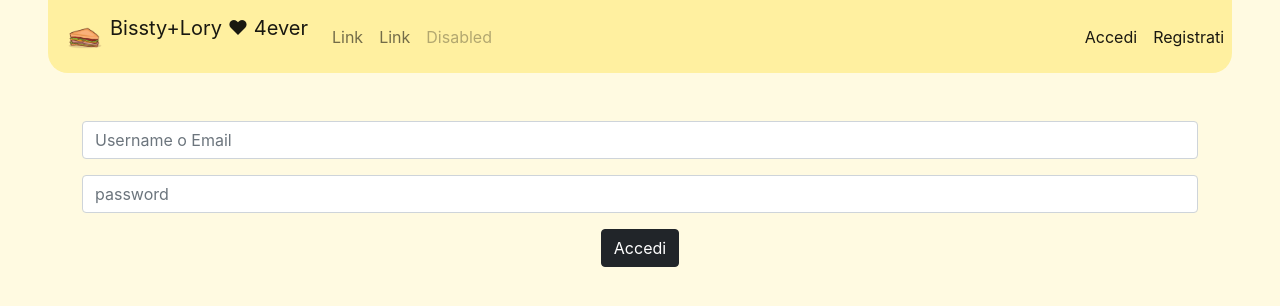
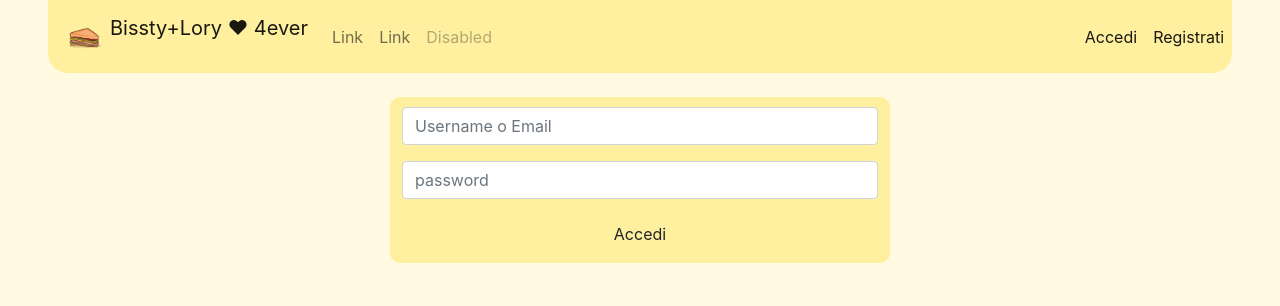
Before and after one commit to Bissty23/Progetto_PCTO_5H, a React (Create React App) app in the folder Progetto Tps-It/react-pcto/: page /Accedi in a window 1280 px wide. Shown: the top 306 px of the page. Built offline with nearby package versions, Linux system fonts and the light colour scheme.

Commit message:
Modifiche

```diff
--- a/Progetto Tps-It/react-pcto/src/Pagine/Accedi/Accedi.css
+++ b/Progetto Tps-It/react-pcto/src/Pagine/Accedi/Accedi.css
@@ -1,3 +1,13 @@
 .alert{
     display: none
 }
+
+.container{
+    background-color: var(--navbarcolor);
+    border-radius: 10px;
+    width: 500px;
+    height: auto;
+
+    padding-top: 10px;
+    padding-bottom: 10px;
+}
--- a/Progetto Tps-It/react-pcto/src/Pagine/Accedi/Accedi.js
+++ b/Progetto Tps-It/react-pcto/src/Pagine/Accedi/Accedi.js
@@ -9,7 +9,7 @@ class Accedi extends React.Component {
   render() {
 
     return(
-      <div className="container mt-4">
+      <div className="container">
 
         <div class="alert alert-danger" role="alert">
           <a id="errore"/>
@@ -23,7 +23,7 @@ class Accedi extends React.Component {
           <input onKeyPress={ (event) => {if (event.key === 'Enter') this.GetAccount()} } type="password" className="form-control" placeholder="password" id="InPassword"/>
         </div>
 
-        <input onClick={() => this.GetAccount()} type="button" id="btnAccedi" className="btn btn-dark" value="Accedi"/>
+        <input onClick={() => this.GetAccount()} type="button" id="btnAccedi" className="btn" value="Accedi"/>
       </div>
     );
   }
--- a/Progetto Tps-It/react-pcto/src/Pagine/Registra/Registra.js
+++ b/Progetto Tps-It/react-pcto/src/Pagine/Registra/Registra.js
@@ -51,7 +51,7 @@ class Registra extends React.Component{
     if(!this.sedi)
       Axios.get("http://localhost:8090/api/Sedi").then(
         (risposta) => {
-          risposta.data[0].forEach(sede => {
+          risposta.data.forEach(sede => {
             $('#sedi').append("<option value=" + sede.Codice + ">" + sede.Nome + "</option>")
           })
         },
```
Also changed, not shown: 2 other files (tests, documents, lock files or other folders).
